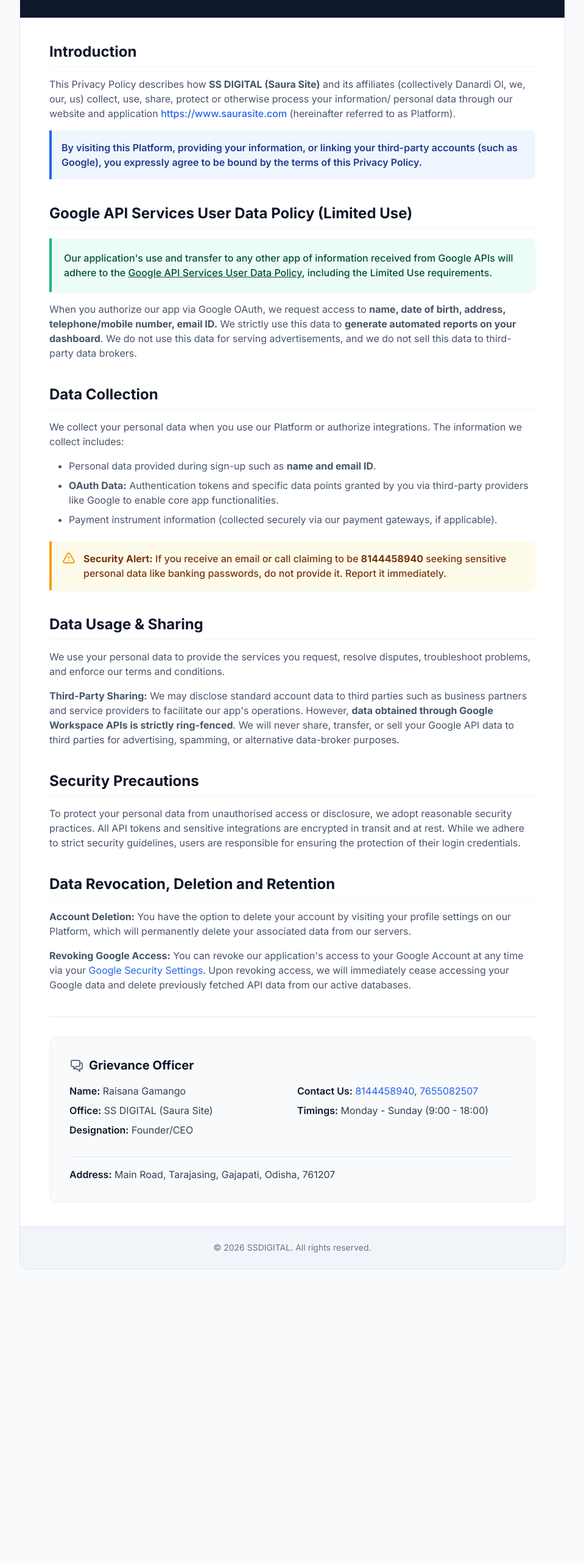
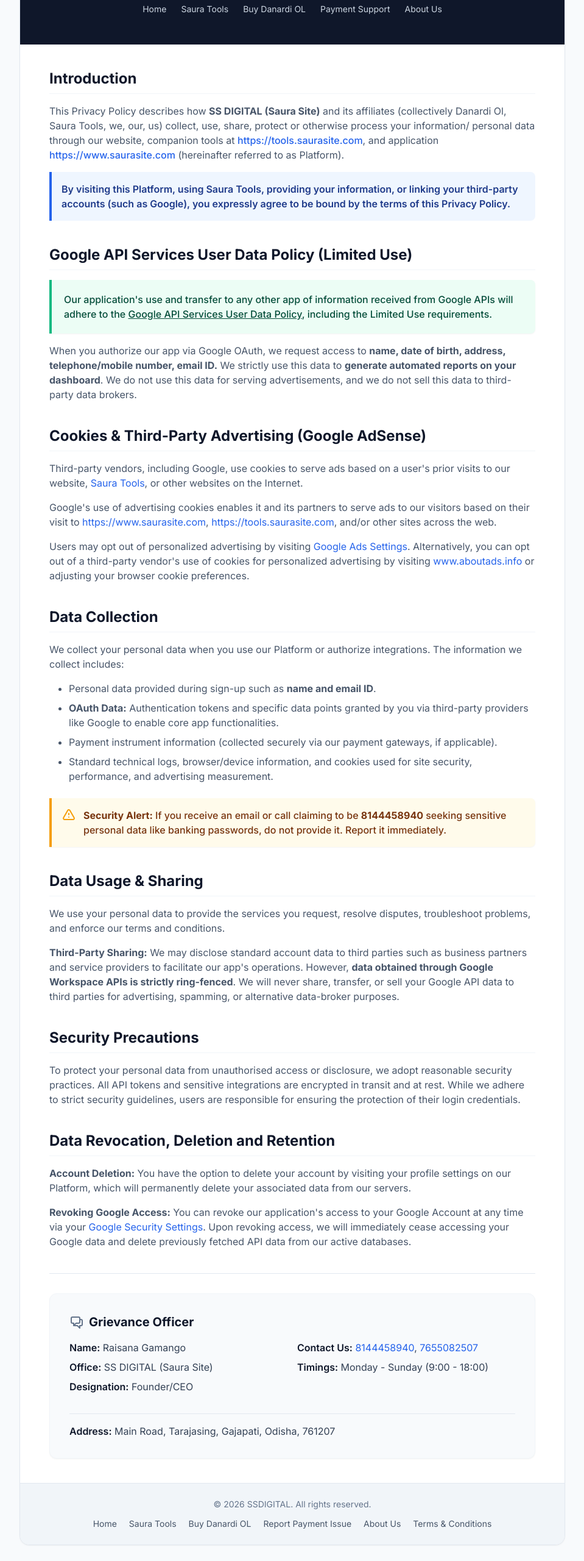
Before and after one commit to raisonGamango/saura-site, a plain HTML site: page privacy-policy.html in a window 1280 px wide. Shown: the part 180-2740 px from the top of the page at 61% size, without its empty margins (160-1119 px from the left). Before the commit the page ends 2301 px from the top, so only its background shows below. Drawn offline with nearby package versions, Linux system fonts and the light colour scheme.

Commit message:
Update privacy policy with additional details and links

```diff
--- a/privacy-policy.html
+++ b/privacy-policy.html
@@ -3,7 +3,13 @@
 <head>
     <meta charset="UTF-8">
     <meta name="viewport" content="width=device-width, initial-scale=1.0">
+    <meta name="description" content="Privacy Policy for SS DIGITAL (Saura Site), Danardi OL, and Saura Tools — including data protection, Google API Limited Use, and advertising disclosures.">
+    <link rel="canonical" href="https://www.saurasite.com/privacy-policy.html">
     <title>Privacy Policy - SSDIGITAL</title>
+
+    <!-- Replace ca-pub-XXXXXXXXXXXXXXXX with your actual Google AdSense Publisher ID once ready -->
+    <script async src="https://pagead2.googlesyndication.com/pagead/js/adsbygoogle.js?client=ca-pub-XXXXXXXXXXXXXXXX" crossorigin="anonymous"></script>
+
     <!-- Loading Tailwind CSS for styling -->
     <script src="https://cdn.tailwindcss.com"></script>
     <!-- Loading Inter font for clean typography -->
@@ -21,7 +27,14 @@
         <!-- Header Section -->
         <header class="bg-slate-900 text-white py-12 px-8 sm:px-12 text-center">
             <h1 class="text-3xl sm:text-4xl font-extrabold tracking-tight mb-2">Privacy Policy</h1>
-            <p class="text-slate-400 text-sm sm:text-base font-medium">How we collect, use, and protect your personal and application data.</p>
+            <p class="text-slate-400 text-sm sm:text-base font-medium">How we collect, use, and protect your personal, web, and application data.</p>
+            <nav aria-label="Site navigation" class="mt-6 flex flex-wrap justify-center gap-x-6 gap-y-2 text-sm text-slate-300">
+                <a href="index.html" class="hover:text-white hover:underline">Home</a>
+                <a href="https://tools.saurasite.com" target="_blank" rel="noopener noreferrer" class="hover:text-white hover:underline">Saura Tools</a>
+                <a href="buy-danardi-ol.html" class="hover:text-white hover:underline">Buy Danardi OL</a>
+                <a href="report-payment-issues.html" class="hover:text-white hover:underline">Payment Support</a>
+                <a href="about-us.html" class="hover:text-white hover:underline">About Us</a>
+            </nav>
         </header>
 
         <div class="px-8 py-10 sm:px-12 space-y-10">
@@ -29,13 +42,15 @@
             <section>
                 <h2 class="text-xl sm:text-2xl font-bold text-slate-900 mb-4 border-b pb-2 border-slate-100">Introduction</h2>
                 <p class="text-sm sm:text-base leading-relaxed text-slate-600 mb-4">
-                    This Privacy Policy describes how <strong>SS DIGITAL (Saura Site)</strong> and its affiliates (collectively Danardi Ol, we, our, us) collect, use, share, protect or otherwise process your information/ personal data through our website and application
+                    This Privacy Policy describes how <strong>SS DIGITAL (Saura Site)</strong> and its affiliates (collectively Danardi Ol, Saura Tools, we, our, us) collect, use, share, protect or otherwise process your information/ personal data through our website, companion tools at
+                    <a href="https://tools.saurasite.com" class="text-blue-600 hover:text-blue-800 hover:underline font-medium transition-colors" target="_blank" rel="noopener noreferrer">https://tools.saurasite.com</a>,
+                    and application
                     <a href="https://www.saurasite.com" class="text-blue-600 hover:text-blue-800 hover:underline font-medium transition-colors" target="_blank" rel="noopener noreferrer">https://www.saurasite.com</a>
                     (hereinafter referred to as Platform).
                 </p>
                 <div class="bg-blue-50 border-l-4 border-blue-600 p-4 rounded-r-lg mt-4">
                     <p class="font-semibold text-blue-900 text-sm sm:text-base leading-relaxed">
-                        By visiting this Platform, providing your information, or linking your third-party accounts (such as Google), you expressly agree to be bound by the terms of this Privacy Policy.
+                        By visiting this Platform, using Saura Tools, providing your information, or linking your third-party accounts (such as Google), you expressly agree to be bound by the terms of this Privacy Policy.
                     </p>
                 </div>
             </section>
@@ -45,11 +60,25 @@
                 <h2 class="text-xl sm:text-2xl font-bold text-slate-900 mb-4 border-b pb-2 border-slate-100">Google API Services User Data Policy (Limited Use)</h2>
                 <div class="bg-emerald-50 border-l-4 border-emerald-500 p-5 rounded-r-lg mb-4 shadow-sm">
                     <p class="text-sm sm:text-base leading-relaxed text-emerald-900 font-medium">
-                        Our application's use and transfer to any other app of information received from Google APIs will adhere to the <a href="https://developers.google.com/terms/api-services-user-data-policy" target="_blank" class="underline hover:text-emerald-700">Google API Services User Data Policy</a>, including the Limited Use requirements.
+                        Our application's use and transfer to any other app of information received from Google APIs will adhere to the <a href="https://developers.google.com/terms/api-services-user-data-policy" target="_blank" rel="noopener noreferrer" class="underline hover:text-emerald-700">Google API Services User Data Policy</a>, including the Limited Use requirements.
                     </p>
                 </div>
                 <p class="text-sm sm:text-base leading-relaxed text-slate-600">
                     When you authorize our app via Google OAuth, we request access to <strong>name, date of birth, address, telephone/mobile number, email ID.</strong> We strictly use this data to <strong>generate automated reports on your dashboard</strong>. We do not use this data for serving advertisements, and we do not sell this data to third-party data brokers.
+                </p>
+            </section>
+
+            <!-- ADVERTISING & COOKIES DISCLOSURE FOR ADSENSE -->
+            <section>
+                <h2 class="text-xl sm:text-2xl font-bold text-slate-900 mb-4 border-b pb-2 border-slate-100">Cookies &amp; Third-Party Advertising (Google AdSense)</h2>
+                <p class="text-sm sm:text-base leading-relaxed text-slate-600 mb-4">
+                    Third-party vendors, including Google, use cookies to serve ads based on a user's prior visits to our website, <a href="https://tools.saurasite.com" target="_blank" rel="noopener noreferrer" class="text-blue-600 hover:underline">Saura Tools</a>, or other websites on the Internet.
+                </p>
+                <p class="text-sm sm:text-base leading-relaxed text-slate-600 mb-4">
+                    Google's use of advertising cookies enables it and its partners to serve ads to our visitors based on their visit to <a href="https://www.saurasite.com" target="_blank" rel="noopener noreferrer" class="text-blue-600 hover:underline">https://www.saurasite.com</a>, <a href="https://tools.saurasite.com" target="_blank" rel="noopener noreferrer" class="text-blue-600 hover:underline">https://tools.saurasite.com</a>, and/or other sites across the web.
+                </p>
+                <p class="text-sm sm:text-base leading-relaxed text-slate-600">
+                    Users may opt out of personalized advertising by visiting <a href="https://www.google.com/settings/ads" target="_blank" rel="noopener noreferrer" class="text-blue-600 hover:underline">Google Ads Settings</a>. Alternatively, you can opt out of a third-party vendor's use of cookies for personalized advertising by visiting <a href="https://www.aboutads.info" target="_blank" rel="noopener noreferrer" class="text-blue-600 hover:underline">www.aboutads.info</a> or adjusting your browser cookie preferences.
                 </p>
             </section>
 
@@ -62,6 +91,7 @@
                     <li>Personal data provided during sign-up such as <strong>name and email ID</strong>.</li>
                     <li><strong>OAuth Data:</strong> Authentication tokens and specific data points granted by you via third-party providers like Google to enable core app functionalities.</li>
                     <li>Payment instrument information (collected securely via our payment gateways, if applicable).</li>
+                    <li>Standard technical logs, browser/device information, and cookies used for site security, performance, and advertising measurement.</li>
                 </ul>
 
                 <div class="bg-amber-50 border-l-4 border-amber-500 p-4 rounded-r-lg mt-6 shadow-sm">
@@ -77,7 +107,7 @@
             </section>
 
             <section>
-                <h2 class="text-xl sm:text-2xl font-bold text-slate-900 mb-4 border-b pb-2 border-slate-100">Data Usage & Sharing</h2>
+                <h2 class="text-xl sm:text-2xl font-bold text-slate-900 mb-4 border-b pb-2 border-slate-100">Data Usage &amp; Sharing</h2>
                 <p class="text-sm sm:text-base leading-relaxed text-slate-600 mb-4">
                     We use your personal data to provide the services you request, resolve disputes, troubleshoot problems, and enforce our terms and conditions.
                 </p>
@@ -99,7 +129,7 @@
                     <strong>Account Deletion:</strong> You have the option to delete your account by visiting your profile settings on our Platform, which will permanently delete your associated data from our servers.
                 </p>
                 <p class="text-sm sm:text-base leading-relaxed text-slate-600 mb-4">
-                    <strong>Revoking Google Access:</strong> You can revoke our application's access to your Google Account at any time via your <a href="https://myaccount.google.com/permissions" target="_blank" class="text-blue-600 hover:underline">Google Security Settings</a>. Upon revoking access, we will immediately cease accessing your Google data and delete previously fetched API data from our active databases.
+                    <strong>Revoking Google Access:</strong> You can revoke our application's access to your Google Account at any time via your <a href="https://myaccount.google.com/permissions" target="_blank" rel="noopener noreferrer" class="text-blue-600 hover:underline">Google Security Settings</a>. Upon revoking access, we will immediately cease accessing your Google data and delete previously fetched API data from our active databases.
                 </p>
             </section>
 
@@ -132,10 +162,21 @@
 
         </div>
 
-        <footer class="bg-slate-100 py-6 text-center border-t border-slate-200">
-            <p class="text-sm text-slate-500">&copy; <script>document.write(new Date().getFullYear())</script> SSDIGITAL. All rights reserved.</p>
+        <footer class="bg-slate-100 py-6 px-4 text-center border-t border-slate-200">
+            <p class="text-sm text-slate-500">&copy; <span id="year"></span> SSDIGITAL. All rights reserved.</p>
+            <div class="mt-3 flex flex-wrap justify-center gap-x-5 gap-y-2 text-xs sm:text-sm text-slate-600">
+                <a href="index.html" class="hover:text-blue-600 hover:underline">Home</a>
+                <a href="https://tools.saurasite.com" target="_blank" rel="noopener noreferrer" class="hover:text-blue-600 hover:underline">Saura Tools</a>
+                <a href="buy-danardi-ol.html" class="hover:text-blue-600 hover:underline">Buy Danardi OL</a>
+                <a href="report-payment-issues.html" class="hover:text-blue-600 hover:underline">Report Payment Issue</a>
+                <a href="about-us.html" class="hover:text-blue-600 hover:underline">About Us</a>
+                <a href="terms-conditions.html" class="hover:text-blue-600 hover:underline">Terms &amp; Conditions</a>
+            </div>
         </footer>
     </main>
 
+    <script>
+        document.getElementById('year').textContent = new Date().getFullYear();
+    </script>
 </body>
 </html>
```
